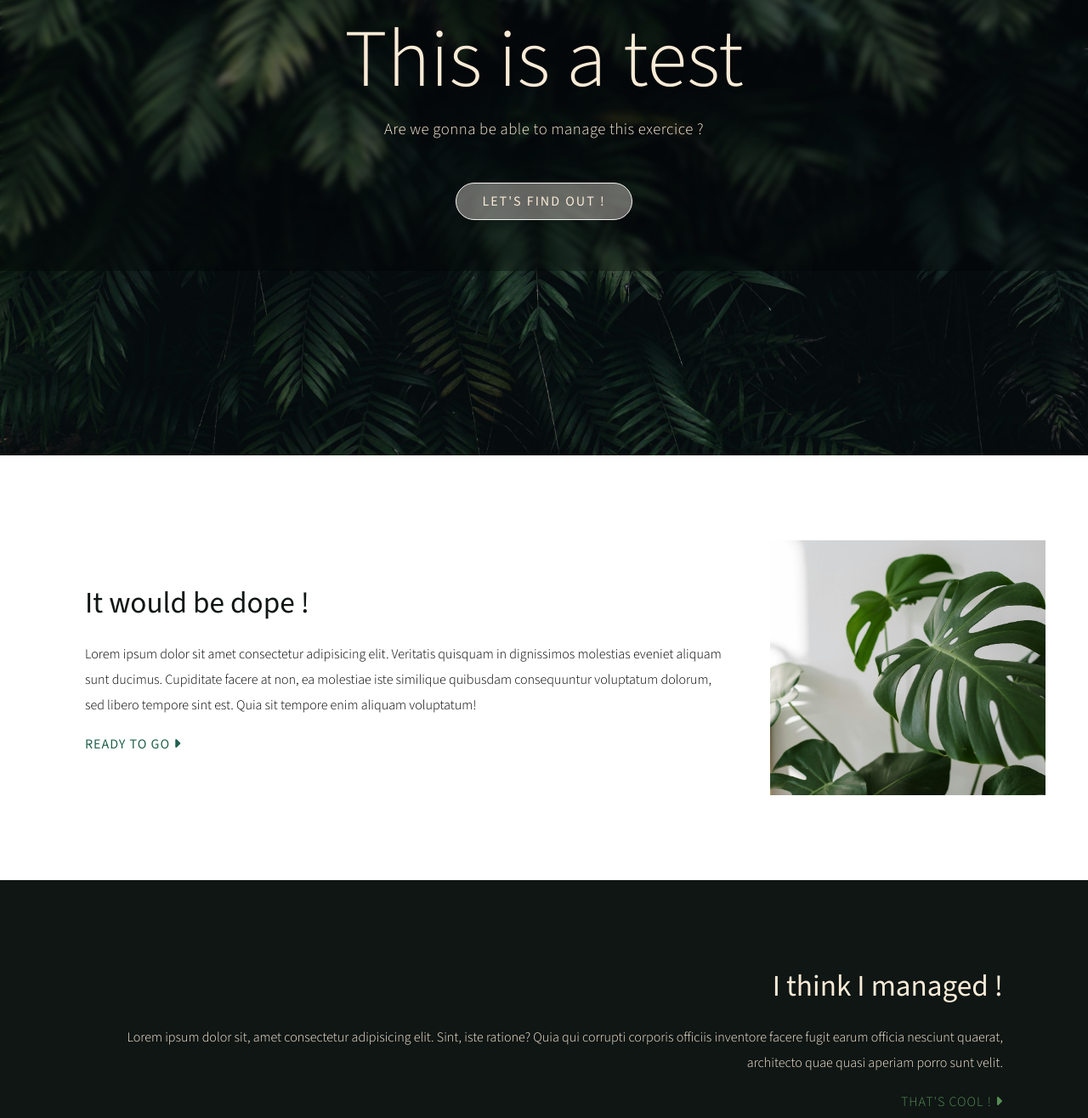
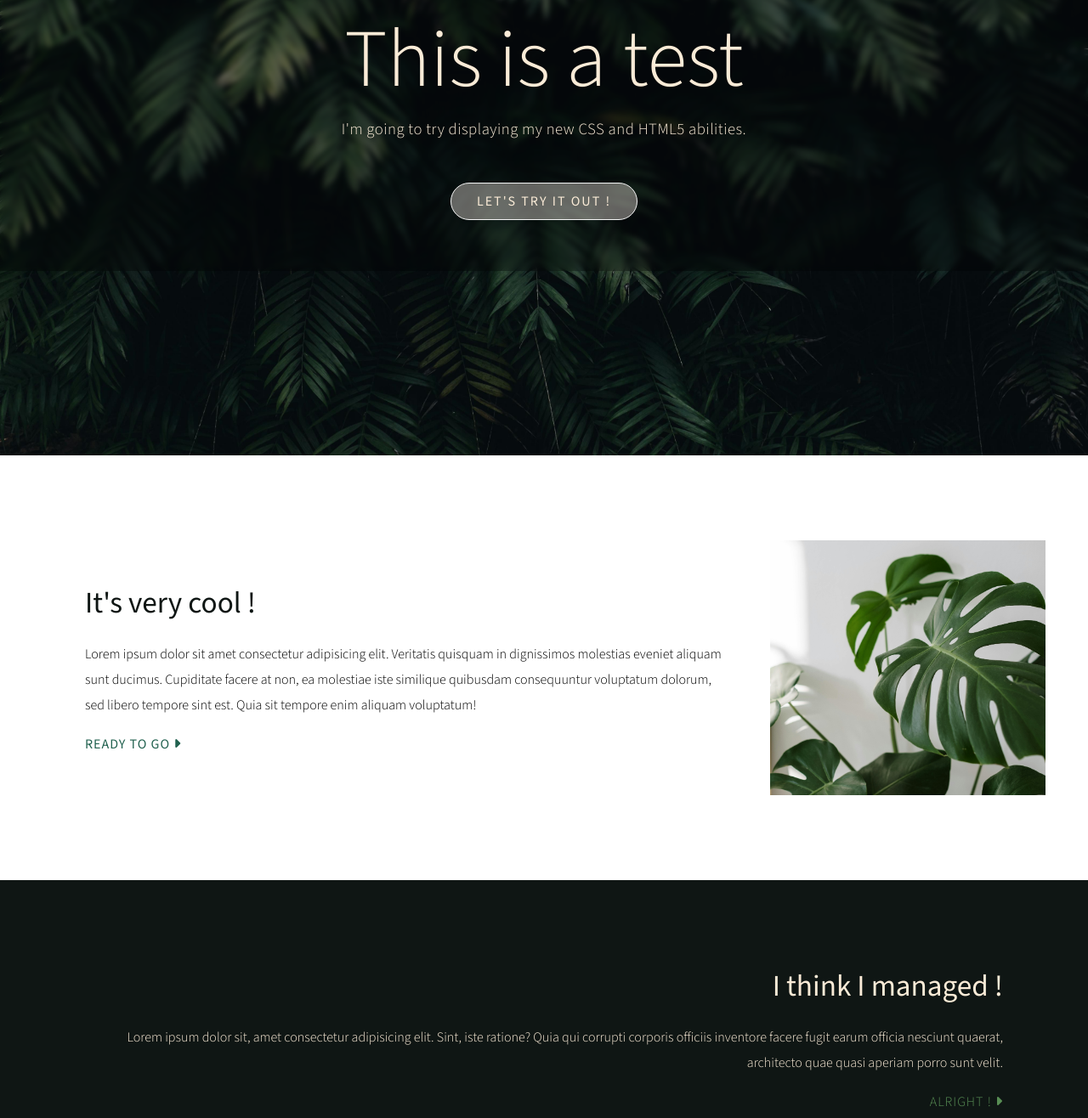
Before and after one commit to Lortytogether/Shared-Github-Project-Course, a plain HTML site: page index.html in a window 1280 px wide. Shown: the part 264-1580 px from the top of the page at 85% size. Drawn offline with Linux system fonts and the light colour scheme.

Commit message:
modified navbar

```diff
--- a/index.html
+++ b/index.html
@@ -28,14 +28,14 @@
         </nav>
         <div class="header-container">
             <h1>This is a test</h1>
-            <h3>Are we gonna be able to manage this exercice ? </h3>
-            <a href="#">Let's find out !</a>
+            <h3>I'm going to try displaying my new CSS and HTML5 abilities.</h3>
+            <a href="#">Let's try it out !</a>
         </div>
     </header>
 
     <div class="section1">
         <div class="container">
-            <h2>It would be dope !</h2>
+            <h2>It's very cool !</h2>
             <p>Lorem ipsum dolor sit amet consectetur adipisicing elit. Veritatis quisquam in dignissimos molestias
                 eveniet aliquam sunt ducimus. Cupiditate facere at non, ea molestiae iste similique quibusdam
                 consequuntur voluptatum dolorum, sed libero tempore sint est. Quia sit tempore enim aliquam voluptatum!
@@ -49,7 +49,7 @@
         <div class="container">
             <h2>I think I managed !</h2>
             <p>Lorem ipsum dolor sit, amet consectetur adipisicing elit. Sint, iste ratione? Quia qui corrupti corporis officiis inventore facere fugit earum officia nesciunt quaerat, architecto quae quasi aperiam porro sunt velit.</p>
-                <a href="#">That's cool !  <i class="fa-solid fa-caret-right"></i></a>
+                <a href="#">alright !  <i class="fa-solid fa-caret-right"></i></a>
         </div>
     </div>
 
--- a/style.css
+++ b/style.css
@@ -52,6 +52,7 @@ nav{
 }
 
 .nav-left a{
+    text-shadow: 1px 1px 6px rgb(0, 0, 0);
     font-size: 2rem;
     color: antiquewhite;
     text-transform: capitalize;
@@ -66,6 +67,8 @@ nav{
 
 }
 .nav-right a {
+    text-shadow: 3px 0px 7px rgb(1 2 1);
+
 color: antiquewhite;
 font-size: 0.8rem;
 font-weight: 400;
@@ -195,9 +198,12 @@ li{
 cursor: pointer;
 list-style: none;
     color: antiquewhite;
+    transition: .3s;
 }
 
-
+footer li:hover{
+    color: #588e54;
+}
 
 /* **********RESPONSIVE********** */
 @media screen and (max-width:880px) {
```
